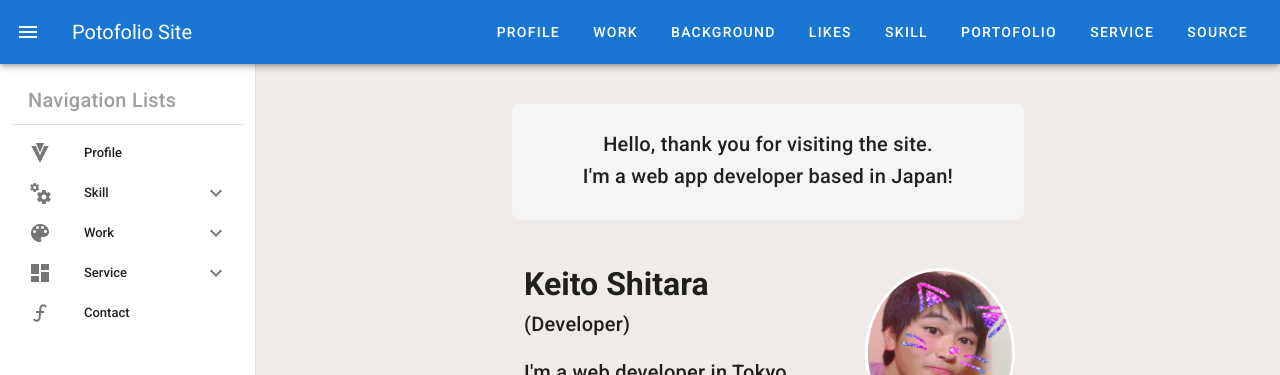
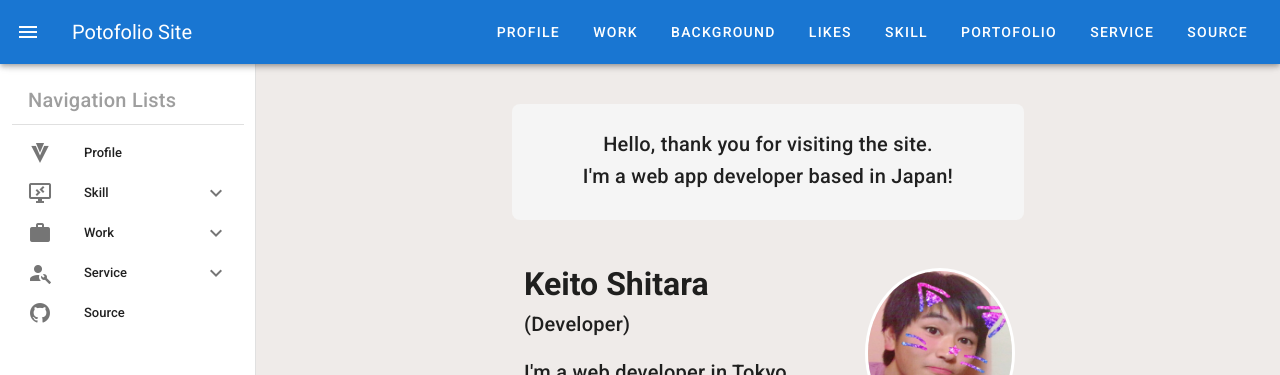
Before and after one commit to tarao96/myportofolio-vue, a Vue app: page / in a window 1280 px wide. Shown: the top 375 px of the page. Built offline with nearby package versions, Linux system fonts and the light colour scheme.

Commit message:
Add baseURL

```diff
--- a/src/App.vue
+++ b/src/App.vue
@@ -73,10 +73,10 @@ export default {
         ],
         nav_lists: [
           {name: 'Profile', icon: 'mdi-vuetify'},
-          {name: 'Skill', icon: 'mdi-cogs', lists: ['HTML', 'CSS', 'JavaScript', 'PHP', 'Laravel', 'Vue.js', 'Nuxt.js', 'Sass', 'jQuery', 'Bootstrap', 'Vuetify', 'WordPress']},
-          {name: 'Work', icon: 'mdi-palette', lists: ['iSara', 'Lancers', 'LIKSON']},
-          {name: 'Service', icon: 'mdi-view-dashboard', lists: ['Coding', 'WordPress', 'Web Development']},
-          {name: 'Contact', icon: 'mdi-function'},
+          {name: 'Skill', icon: 'mdi-remote-desktop', lists: ['HTML', 'CSS', 'JavaScript', 'PHP', 'Laravel', 'Vue.js', 'Nuxt.js', 'Sass', 'jQuery', 'Bootstrap', 'Vuetify', 'WordPress']},
+          {name: 'Work', icon: 'mdi-briefcase', lists: ['iSara', 'Lancers', 'LIKSON']},
+          {name: 'Service', icon: 'mdi-account-wrench', lists: ['Coding', 'WordPress', 'Web Development']},
+          {name: 'Source', icon: 'mdi-github'},
         ]
       }
     },
--- a/src/router.js
+++ b/src/router.js
@@ -7,6 +7,7 @@ Vue.use(Router)
 
 export default new Router ({
     mode: 'history',
+    base: process.env.BASE_URL,
     routes: [
         {
             path: '/',
```
Also changed, not shown: 8 other files (tests, documents, lock files or other folders).
